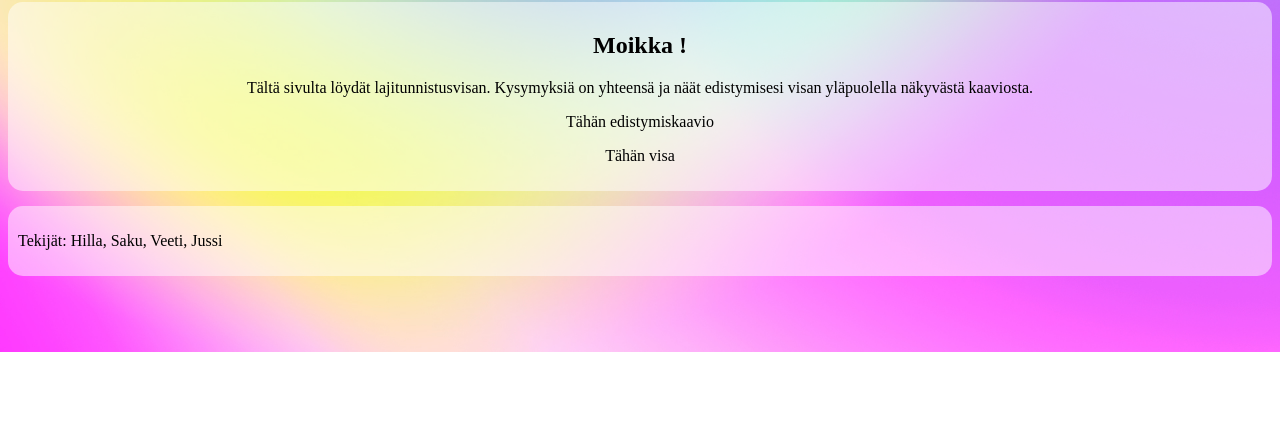
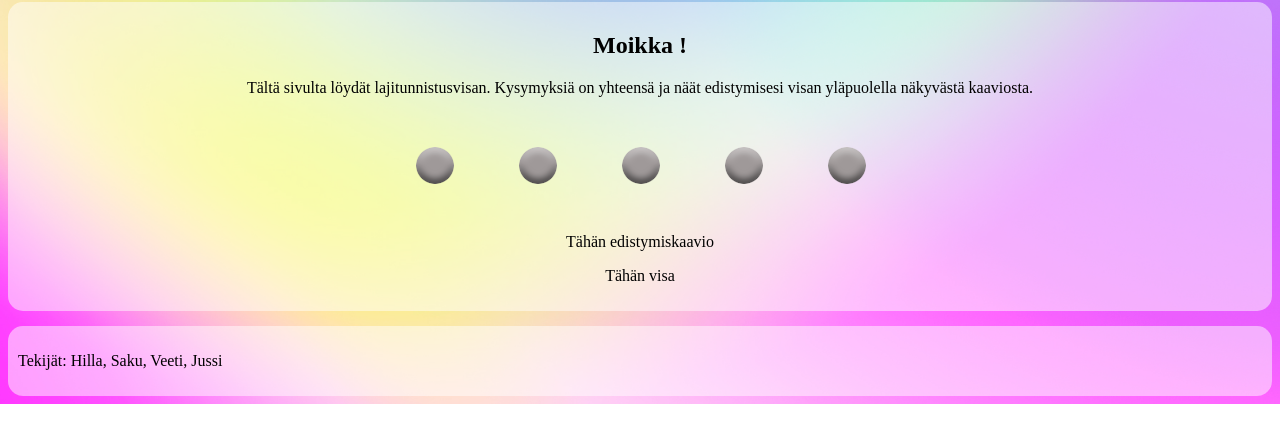
Before and after one commit to HillaHuhtala/WEB-PROJEKTI-HTML, a plain HTML site: page html/hilla.html in a window 1280 px wide. Shown: the part 368-800 px from the top of the page. Drawn offline with Linux system fonts and the light colour scheme.

Commit message:
lisätty kuvia

```diff
--- a/html/hilla.html
+++ b/html/hilla.html
@@ -24,7 +24,14 @@
                 <p>Tältä sivulta löydät lajitunnistusvisan. Kysymyksiä on yhteensä <span id="kysymysmaara"></span> ja näät edistymisesi
                 visan yläpuolella näkyvästä kaaviosta.</p>
                 <div class="quizcontainer">
-                    <p>Tähän edistymiskaavio</p>
+                    <div class="progress">
+                        <img src="../images/vastaamaton.png" id="progress1">
+                        <img src="../images/vastaamaton.png" id="progress2">
+                        <img src="../images/vastaamaton.png" id="progress3">
+                        <img src="../images/vastaamaton.png" id="progress4">
+                        <img src="../images/vastaamaton.png" id="progress5">
+                    </div>
+                        <p>Tähän edistymiskaavio</p>
                     <p>Tähän visa</p>
             </article>
             <footer>
```
Also changed, not shown: images/false.png (added), images/true.png (added), images/vastaamaton.png (added).
